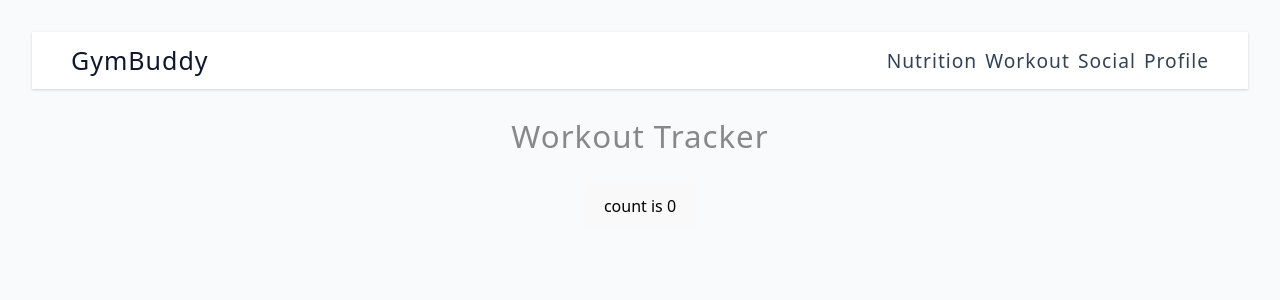
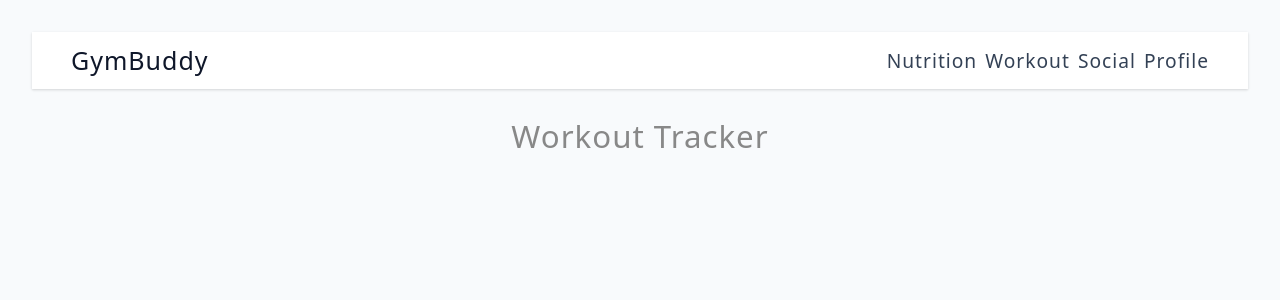
Before and after one commit to nmahmed1028/gymbuddy, a React (Vite) app: page / in a window 1280 px wide. Shown: the top 300 px of the page. Built offline with nearby package versions, Linux system fonts and the light colour scheme.

Commit message:
Comment out button

```diff
--- a/src/App.jsx
+++ b/src/App.jsx
@@ -10,11 +10,11 @@ function App() {
       <NavBar/>
       <br/>
       <h3 className="read-the-docs">Workout Tracker</h3>
-      <div className="card">
+      {/* <div className="card">
         <button onClick={() => setCount((count) => count + 1)}>
           count is {count}
         </button>
-      </div>
+      </div> */}
     </>
   )
 }
```
